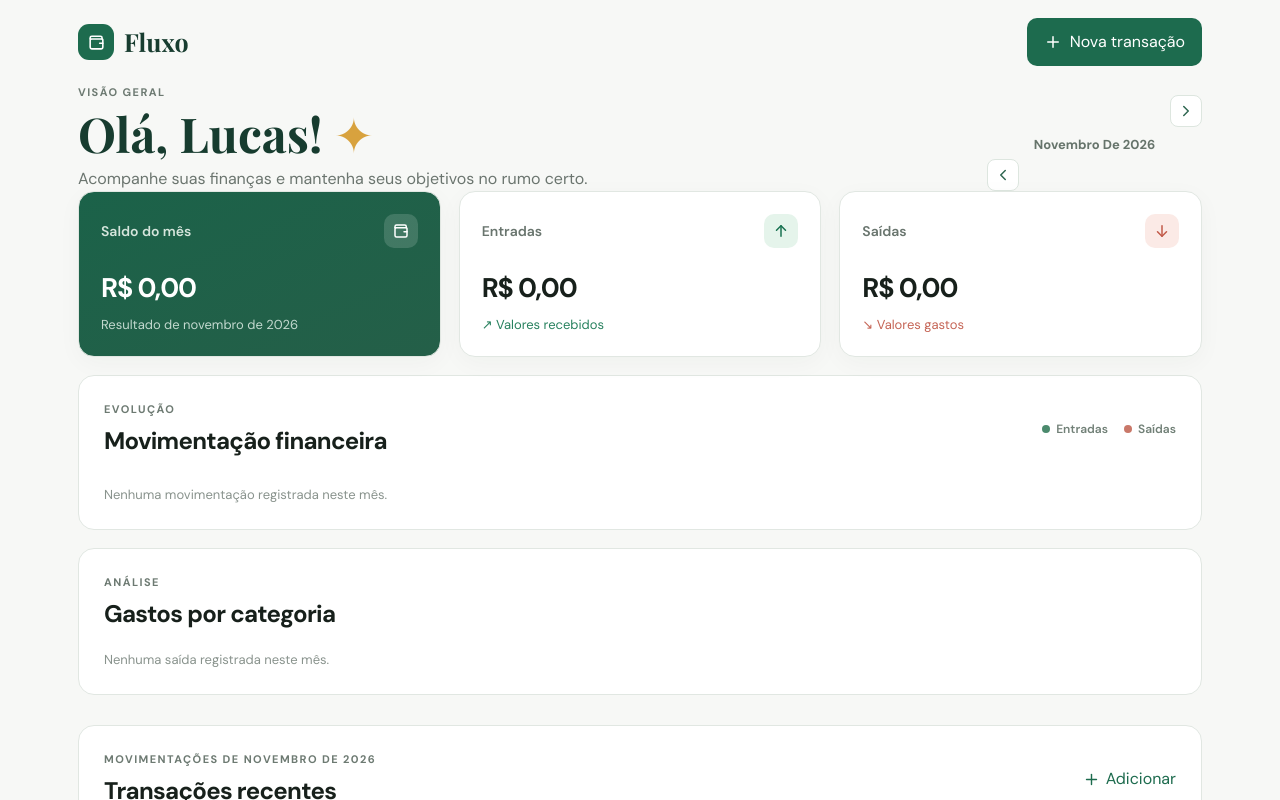
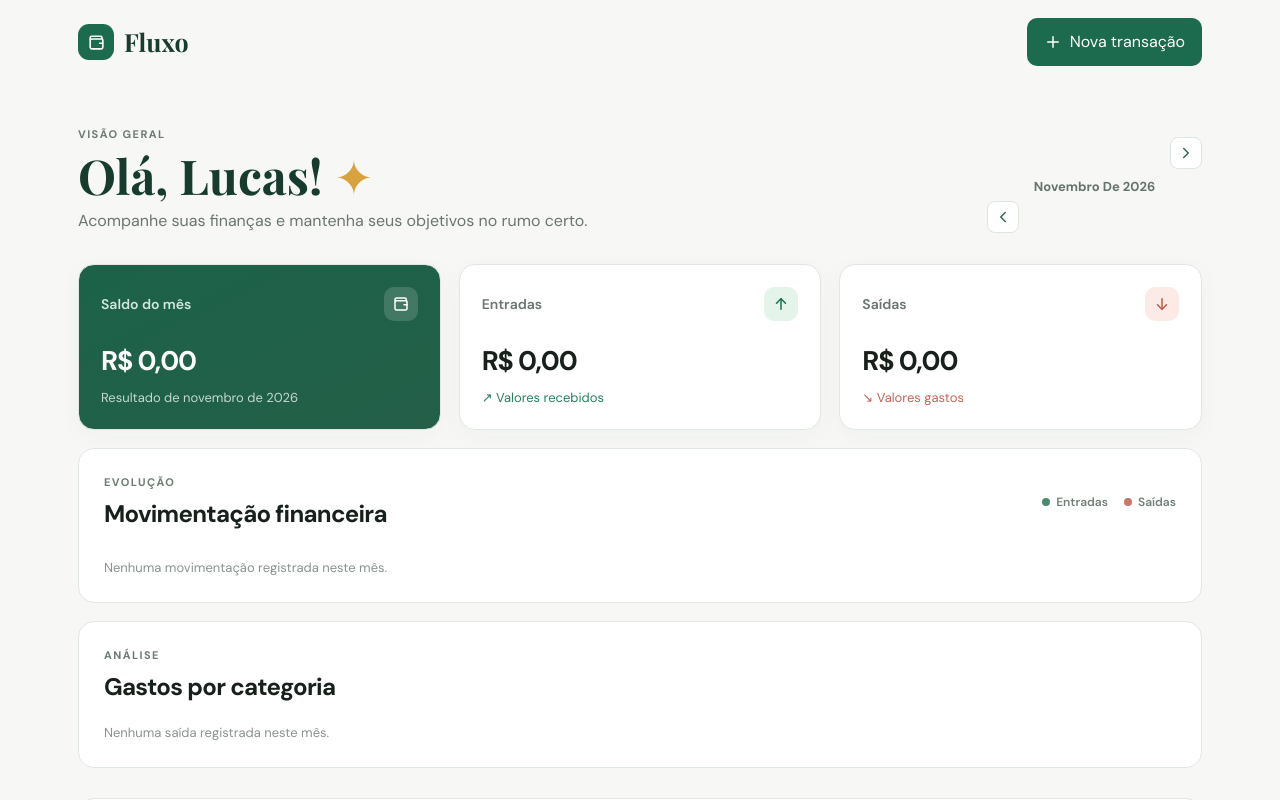
Before and after one commit to llima598/fluxo-controle-financeiro, a React (Vite) app: page / in a window 1280 px wide. Shown: the top 800 px of the page. Built offline with nearby package versions, Linux system fonts and the light colour scheme.

Commit message:
fix: correct dashboard hero spacing

```diff
--- a/src/components/Dashboard.tsx
+++ b/src/components/Dashboard.tsx
@@ -31,7 +31,7 @@ export default function Dashboard({
 }: DashboardProps) {
   return (
     <>
-      <section className="flex items-end justify-between py-[42px_0_31px] max-[680px]:block max-[680px]:pb-6 max-[680px]:pt-8" id="top">
+      <section className="flex items-end justify-between pt-[42px] pb-[31px] max-[680px]:block max-[680px]:pb-6 max-[680px]:pt-8" id="top">
         <div>
           <p className="mb-[7px] text-[11px] font-bold uppercase tracking-[0.13em] text-[#6d7a72]">Visão geral</p>
           <h1 className="mb-2 font-['Playfair_Display',Georgia,serif] text-[clamp(34px,4vw,48px)] leading-[1.08] text-[#173c2f]">Olá, Lucas! <span className="text-[#d8a23e]">✦</span></h1>
```
